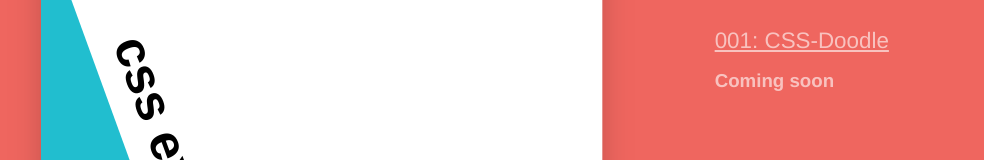
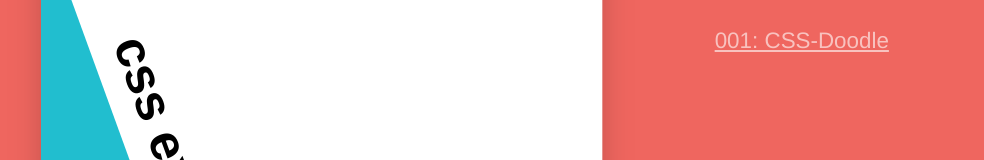
Before and after one commit to parkerhendo/CSS-Experiments, a website: page index.html in a window 1280 px wide. Shown: the part 230-390 px from the top of the page, without its empty margins (112-1096 px from the left). Drawn offline with Linux system fonts and the light colour scheme.

Commit message:
removed old title

```diff
--- a/index.html
+++ b/index.html
@@ -28,7 +28,6 @@
         <h3 class="toc-title">My Experiments</h3>
         <div class="link-container">
           <a href="/001/">001: CSS-Doodle</a>
-          <h3>Coming soon</h3>
         </div>
 
     </div>
```
